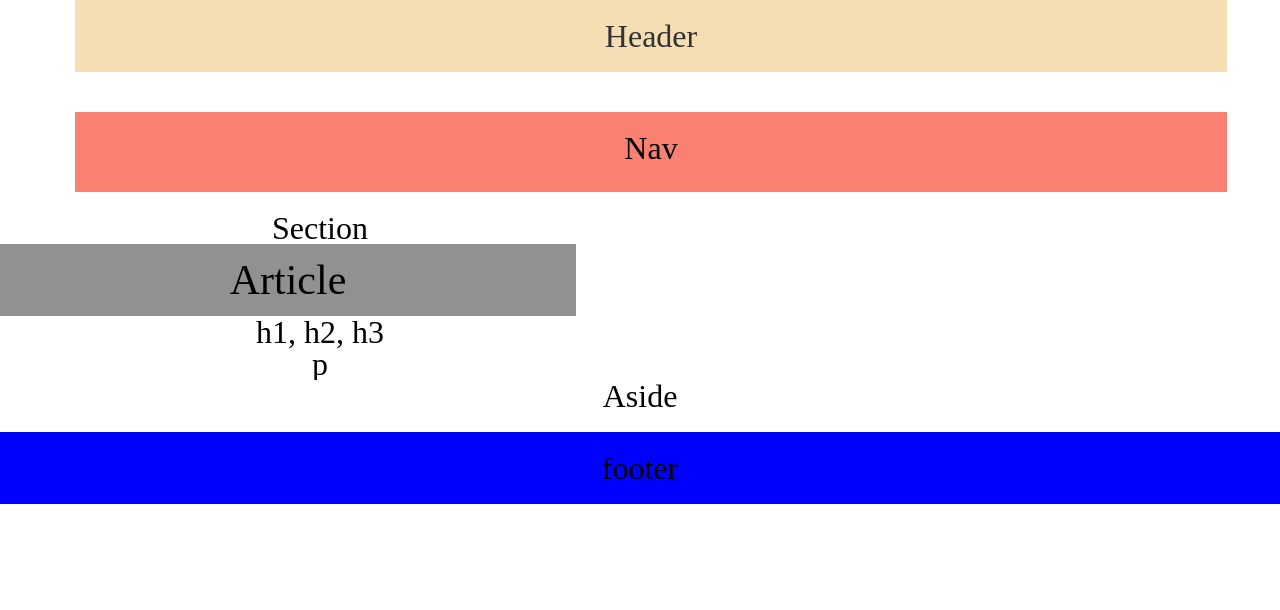
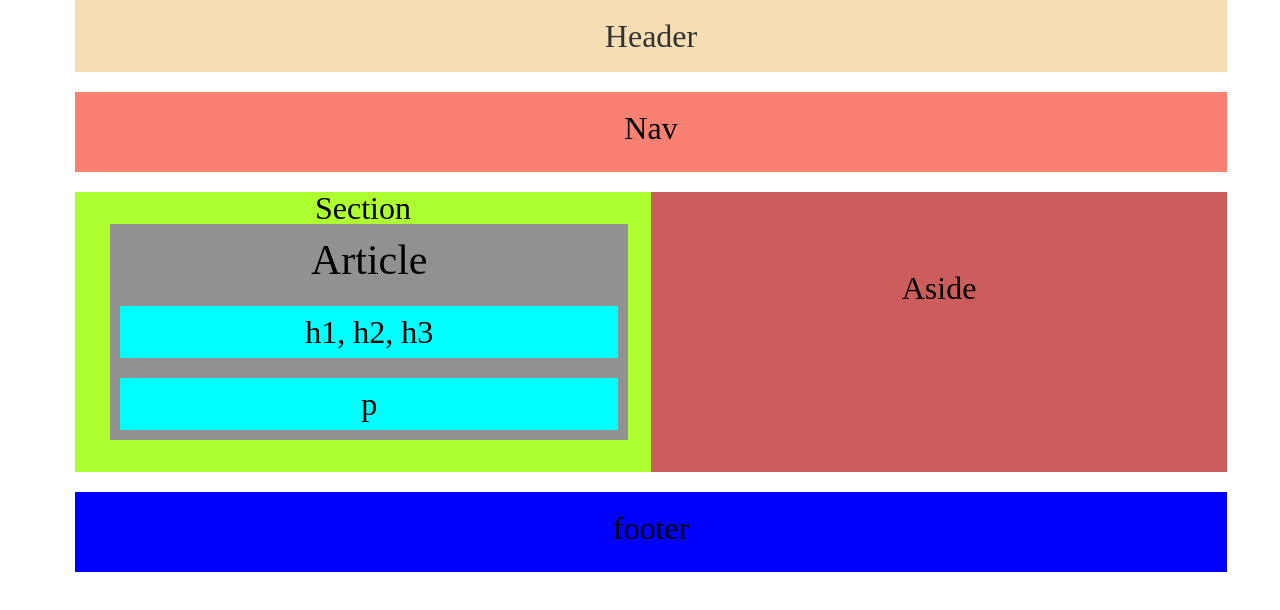
Before and after one commit to CristianF97/HW-Wireframe, a plain HTML site: page index.html in a window 1280 px wide. Drawn offline with Linux system fonts and the light colour scheme.

Commit message:
major styling changes

```diff
--- a/index.html
+++ b/index.html
@@ -40,10 +40,13 @@
     <section id="AR">
      Aside
     </section>
- </div>
+
+    <footer>footer</footer>
+</div>
+
+
 </body>
 
-<footer>footer</footer>
 
 
 
--- a/style.css
+++ b/style.css
@@ -4,11 +4,11 @@
     margin:
     }
 
-.wrapper {
+/* .wrapper {
     min-height: 100%;
     display: flex;
     flex-direction: column;
-    }
+    } */
 
 
 body {
@@ -39,13 +39,15 @@ h1 {
     }
 
 #a-left{
-  width: 50%;
+  width: 45vw;
+  height: 35vh;
   overflow: auto;
   clear: both;
   float: left;
   color: black;
-  background: #fff;
+  background: greenyellow;
   text-align: center;
+  margin-left: 75px;
     }
 
  #Art{
@@ -53,15 +55,43 @@ h1 {
     font-size: 42px;
     padding: 20px;
     background-color: rgb(146, 145, 145) ;
+    margin-left: 35px;
 
     }
 
+#arth{
+    background-color: aqua;
+    width: 90%;
+    margin-left: 35px;
+    border: 10px solid rgb(146, 145, 145);
+    padding: 10px
+
+}
+
+#artp{
+    background-color: aqua;
+    width: 90%;
+    margin-left: 35px;
+    border: 10px solid rgb(146, 145, 145);
+    padding: 10px
+}
+
+#AR{
+    float: left;
+    height: 35vh;
+    background-color: indianred;
+    width: 45vw;
+    padding: 80px;
+    margin-bottom: 20px;
+}
+
 footer {
-    margin-top: 20px;
+    margin-top: 40px;
     padding: 20px;
     clear: both;
     background: blue;
-    width: 100%;
-    height: 100%;
+    width: 90vw;
+    height: 80px;
     flex-shrink: 0;
+    margin-left: 75px;
     }
```
